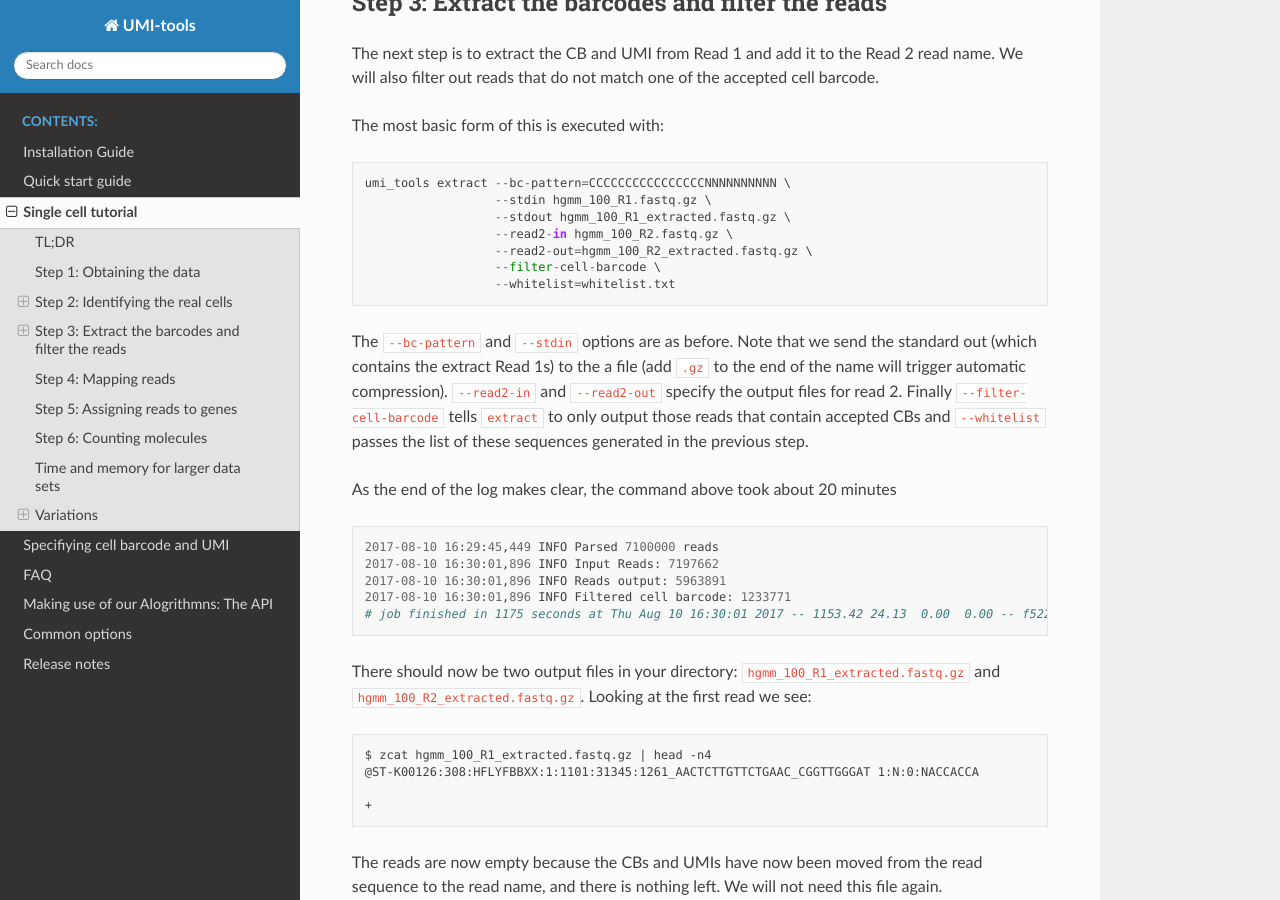
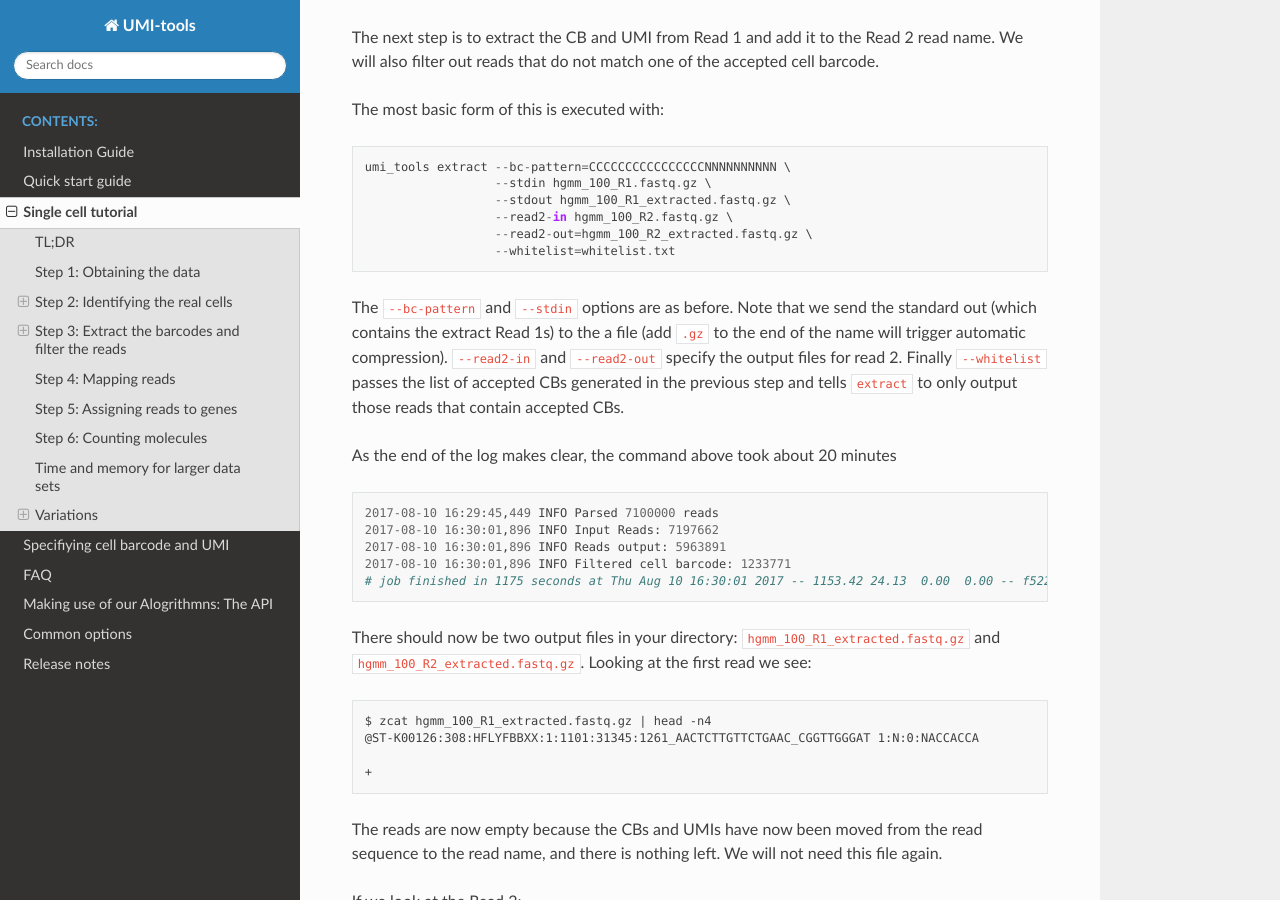
Before and after one commit to CGATOxford/UMI-tools, a Sphinx documentation site: the page built from doc/Single_cell_tutorial.md, in a window 1280 px wide and 900 px high, scrolled down 5045 px. Built offline with Sphinx 7.4.7 and the Read the Docs theme 2.0.0, drawn with Linux system fonts in a browser that asks for light colours; some of the changed text lies outside the part shown.

Commit message:
removes need to use --filter-cell-barcode option. See #411

````diff
--- a/doc/Single_cell_tutorial.md
+++ b/doc/Single_cell_tutorial.md
@@ -56,7 +56,6 @@ umi_tools extract --bc-pattern=CCCCCCCCCCCCCCCCNNNNNNNNNN \
                   --stdout hgmm_100_R1_extracted.fastq.gz \
                   --read2-in hgmm_100_R2.fastq.gz \
                   --read2-out=hgmm_100_R2_extracted.fastq.gz \
-                  --filter-cell-barcode \
                   --whitelist=whitelist.txt;
 # Step 4: Map reads
 STAR --runThreadN 4 \
@@ -192,11 +191,10 @@ umi_tools extract --bc-pattern=CCCCCCCCCCCCCCCCNNNNNNNNNN \
                   --stdout hgmm_100_R1_extracted.fastq.gz \
                   --read2-in hgmm_100_R2.fastq.gz \
                   --read2-out=hgmm_100_R2_extracted.fastq.gz \
-                  --filter-cell-barcode \
                   --whitelist=whitelist.txt
 ```
 
-The `--bc-pattern` and `--stdin` options are as before. Note that we send the standard out (which contains the extract Read 1s) to the a file (add `.gz` to the end of the name will trigger automatic compression). `--read2-in` and `--read2-out` specify the output files for read 2. Finally `--filter-cell-barcode` tells `extract` to only output those reads that contain accepted CBs and `--whitelist` passes the list of these sequences generated in the previous step.
+The `--bc-pattern` and `--stdin` options are as before. Note that we send the standard out (which contains the extract Read 1s) to the a file (add `.gz` to the end of the name will trigger automatic compression). `--read2-in` and `--read2-out` specify the output files for read 2. Finally `--whitelist` passes the list of accepted CBs generated in the previous step and tells `extract` to only output those reads that contain accepted CBs.
 
 As the end of the log makes clear, the command above took about 20 minutes
 
````
Also changed, not shown: 2 other files.
